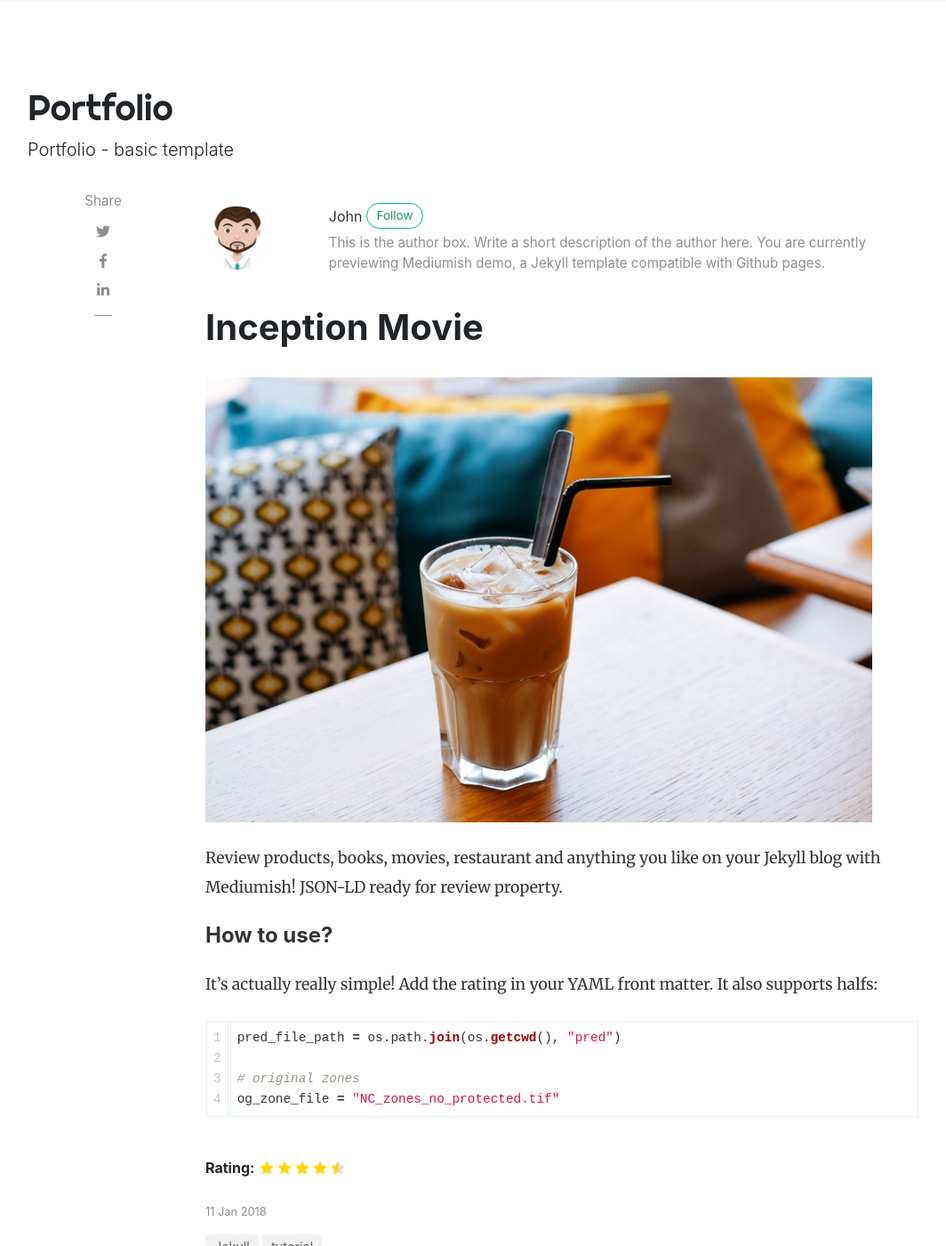
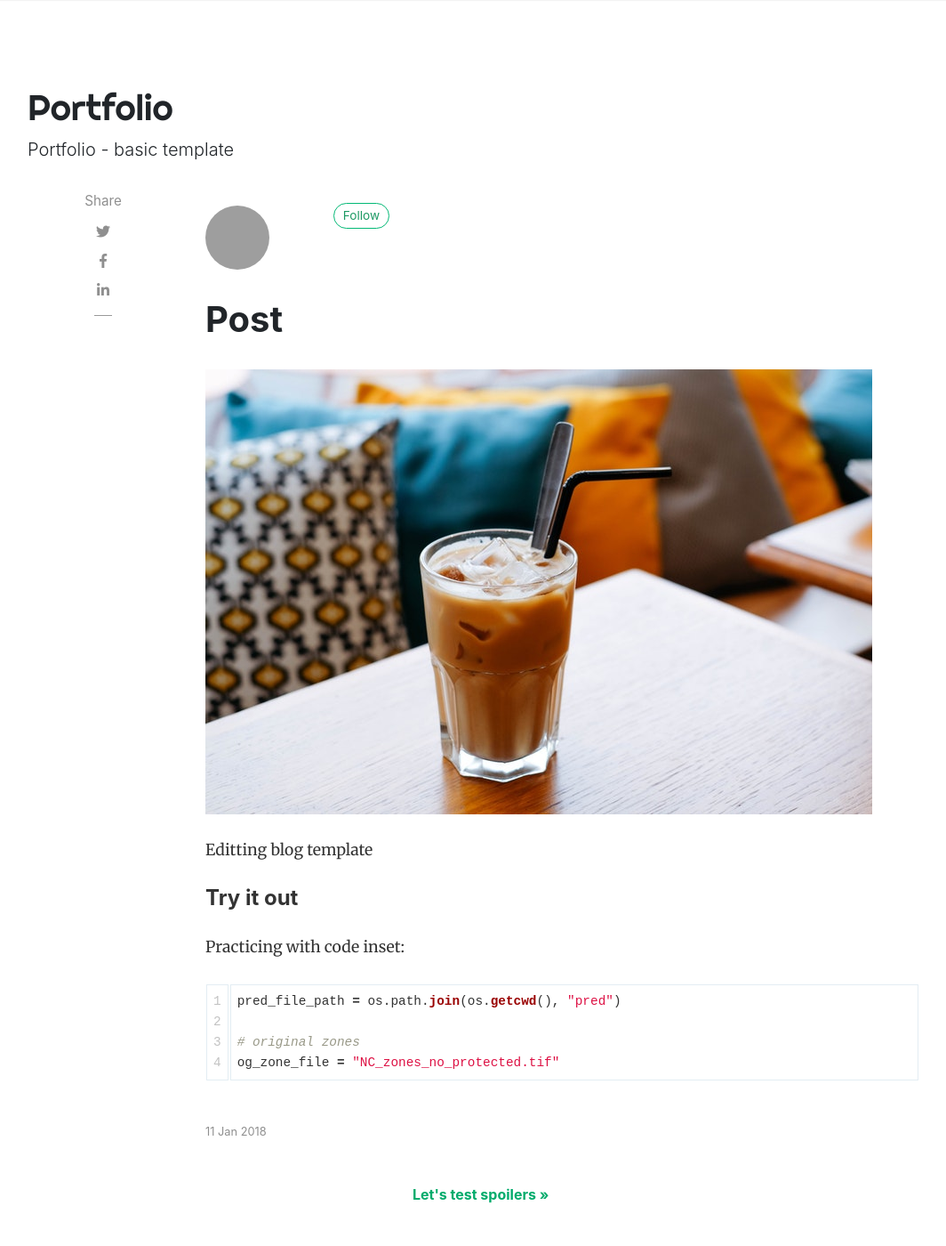
Before and after one commit to malawrim/malawrim.github.io, a Jekyll site: the page built from _posts/2018-01-11-customer-service.md, in a window 1280 px wide and 1400 px high. Shown: the whole window at 89% size, without its empty margins (54-1118 px from the left). Built offline with Jekyll 4.4.1, drawn with Linux system fonts in a browser that asks for light colours; nearby versions of some CDN libraries; comment, search, counter and statistics services are not loaded; some of the changed text lies outside the part shown; grey boxes are pictures that could not be loaded.

Commit message:
Update 2018-01-11-customer-service.md

````diff
--- a/_posts/2018-01-11-customer-service.md
+++ b/_posts/2018-01-11-customer-service.md
@@ -1,21 +1,18 @@
 ---
 layout: post
-title:  "Inception Movie"
-author: john
-categories: [ Jekyll, tutorial ]
-tags: [red, yellow]
+title:  "Post"
+author: Margaret
 image: assets/images/6.jpg
-description: "My review of Inception movie. Acting, plot and something else in this short description."
+description: "Blog template"
 featured: true
 hidden: true
-rating: 4.5
 ---
 
-Review products, books, movies, restaurant and anything you like on your Jekyll blog with Mediumish! JSON-LD ready for review property.
+Editting blog template
 
-#### How to use?
+#### Try it out
 
-It's actually really simple! Add the rating in your YAML front matter. It also supports halfs:
+Practicing with code inset:
 
 ```python
 pred_file_path = os.path.join(os.getcwd(), "pred")
````
